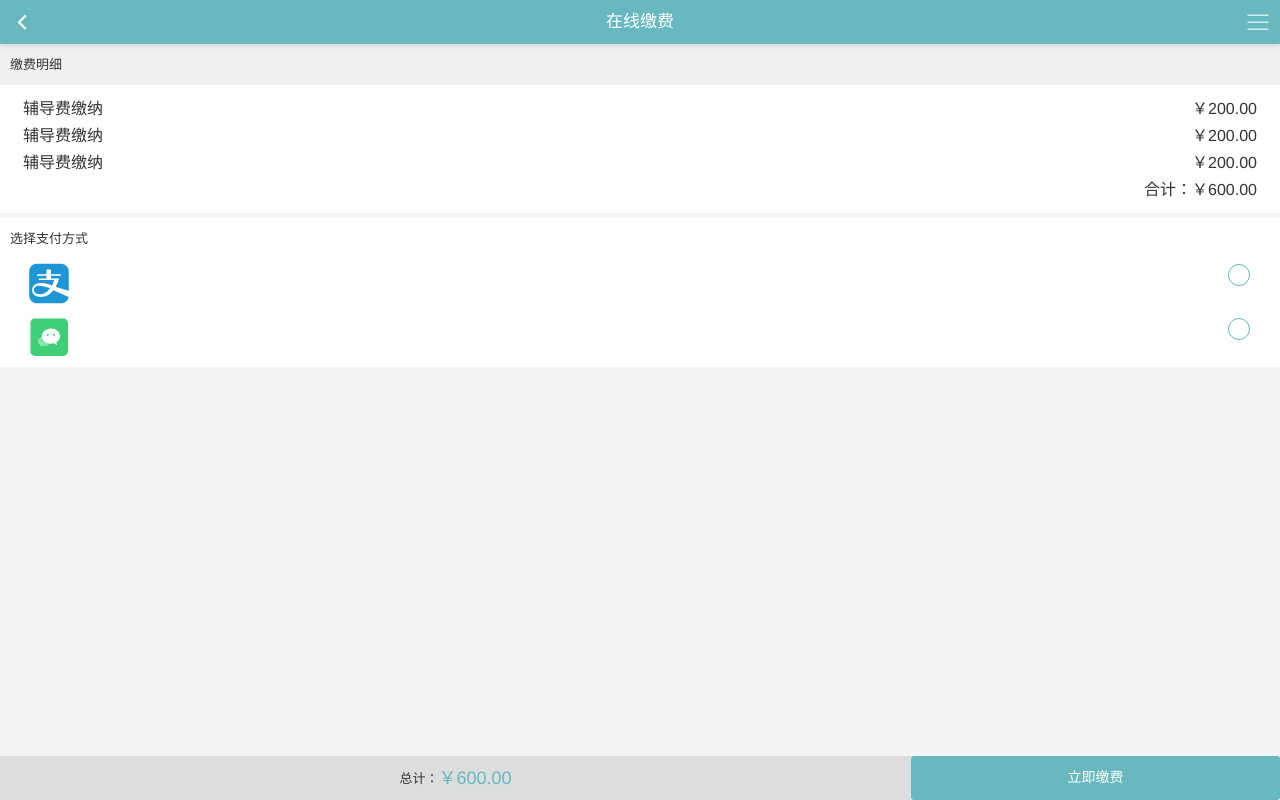
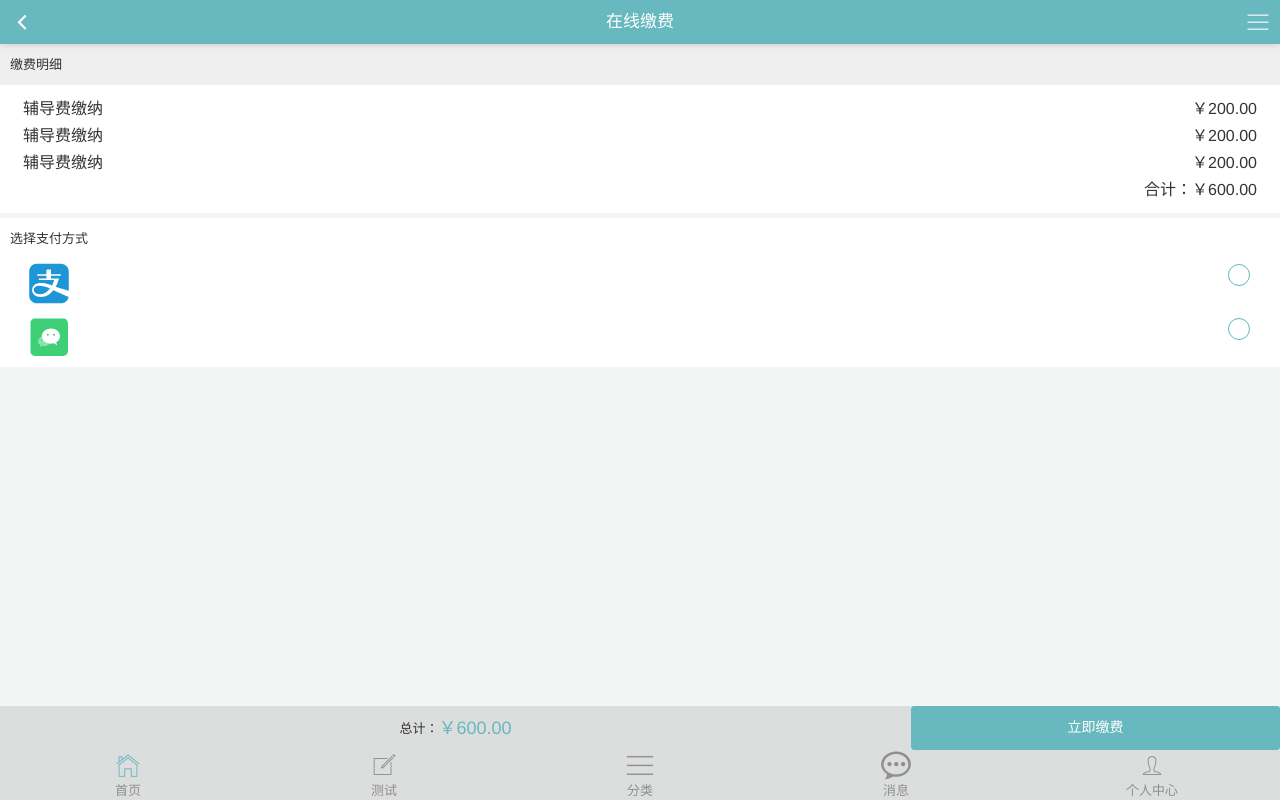
Before and after one commit to sqwebservice/xiyou-web, a plain HTML site: page page/payment.html in a window 1280 px wide. Drawn offline with nearby package versions, Linux system fonts and the light colour scheme.

Commit message:
西游h5

```diff
--- a/css/style.css
+++ b/css/style.css
@@ -180,7 +180,7 @@ body{
 .footer{
     width: 100%;
     position: fixed;
-    bottom: 0;
+    bottom: 50px;
     left: 0;
     right: 0;
     display: flex;
@@ -243,3 +243,45 @@ body{
     line-height: 25px;
     margin: 5px 0;
 }
+
+/*底部图标*/
+.sq-tabbar{
+    width: 100%;
+    height: 50px;
+    background-color: #dcdddd;
+    position: fixed;
+    bottom: 0;
+    left: 0;
+    font-size: 13px;
+    color: #8f8f9f;
+    display: flex;
+    flex-wrap: nowrap;
+    flex-direction: row;
+    justify-content: space-evenly;
+}
+.sq-tabbar>div{
+    display: flex;
+    flex-direction: column;
+    justify-content: center;
+    align-items: center;
+    flex: 1;
+    padding: 5px;
+    flex-wrap: nowrap;
+}
+.sq-tabbar>div:hover{
+    background-color: #8f8f94;
+    color: white;
+}
+.sq-tabbar>div:hover > a,span{
+    color: white;
+}
+.sq-tabbar>div>a{
+    font-size: 30px;
+    color: #8f8f94;
+}
+.sq-tabbar>div>span{
+    color: #8f8f94;
+}
+.sq-tabbar .active a,span{
+    color: #67b8bf;
+}
--- a/page/payment.html
+++ b/page/payment.html
@@ -174,6 +174,14 @@
         <button class="sq-button">立即缴费</button>
     </div>
 </div>
+
+<div class="sq-tabbar">
+    <div class="active"><a class="mui-icon mui-icon-home"></a><span>首页</span></div>
+    <div ><a class="mui-icon mui-icon-compose"></a><span>测试</span></div>
+    <div><a class="mui-icon mui-icon-bars"></a><span>分类</span></div>
+    <div><a class="mui-icon mui-icon-chat"></a><span>消息</span></div>
+    <div><a class="mui-icon mui-icon-person"></a><span>个人中心</span></div>
+</div>
 </body>
 <script type="text/javascript">
 
```
Also changed, not shown: Hi.html (+0 -1 lines), page/index.html (+61 -11 lines), js/tabbar.js (added).
